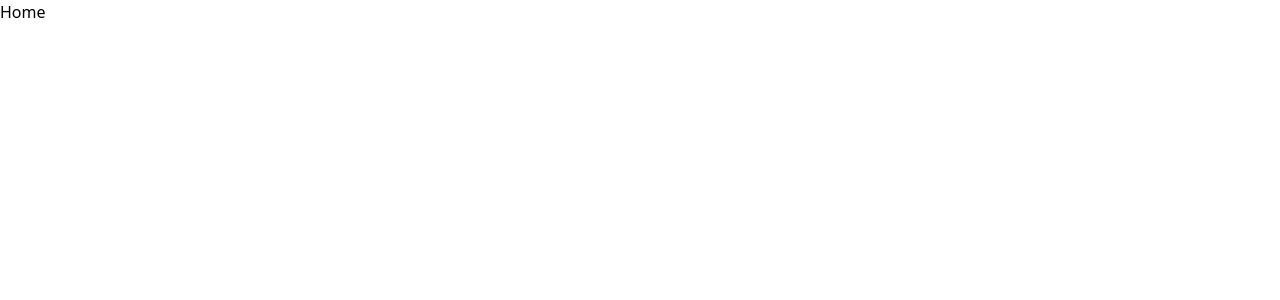
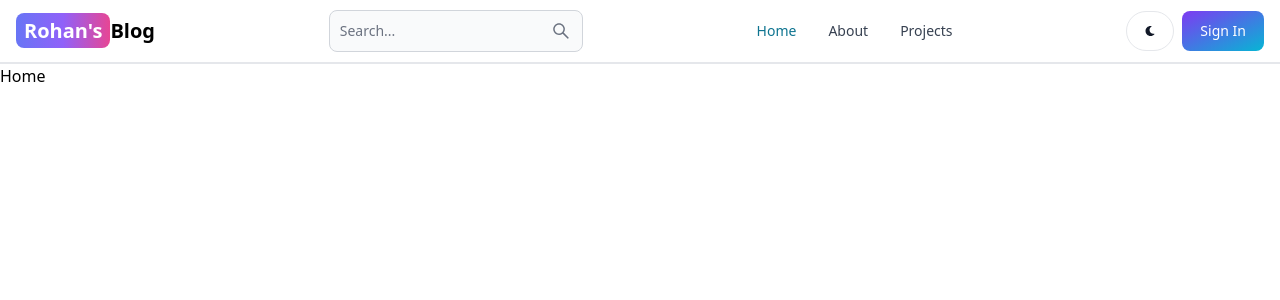
Before and after one commit to Rohan746/MERN-Blog, a React (Vite) app in the folder client/: page / in a window 1280 px wide. Shown: the top 300 px of the page. Built offline with nearby package versions, Linux system fonts and the light colour scheme.

Commit message:
create the header section

```diff
--- a/client/package.json
+++ b/client/package.json
@@ -10,8 +10,10 @@
     "preview": "vite preview"
   },
   "dependencies": {
+    "flowbite-react": "^0.7.2",
     "react": "^18.2.0",
     "react-dom": "^18.2.0",
+    "react-icons": "^5.0.1",
     "react-router-dom": "^6.22.0"
   },
   "devDependencies": {
--- a/client/src/App.jsx
+++ b/client/src/App.jsx
@@ -1,22 +1,24 @@
-import { BrowserRouter, Routes, Route } from "react-router-dom"
-import Home from "./pages/Home"
-import About from "./pages/About"
-import SignIn from "./pages/SignIn"
-import SignUp from "./pages/SignUp"
-import Dashboard from "./pages/Dashboard"
-import Projects from "./pages/Projects"
+import { BrowserRouter, Routes, Route } from "react-router-dom";
+import Home from "./pages/Home";
+import About from "./pages/About";
+import SignIn from "./pages/SignIn";
+import SignUp from "./pages/SignUp";
+import Dashboard from "./pages/Dashboard";
+import Projects from "./pages/Projects";
+import Header from "./components/Header";
 
 export default function App() {
   return (
     <BrowserRouter>
-      <Routes>
-        <Route path="/" element={<Home />}/>
-        <Route path="/about" element={<About/>}/>
-        <Route path="/sign-in" element={<SignIn/>}/>
-        <Route path="/sign-up" element={<SignUp/>}/>
-        <Route path="/dashboard" element={<Dashboard/>}/>
-        <Route path="/project" element={<Projects/>}/>
-      </Routes>
+      <Header/>
+        <Routes>
+          <Route path="/" element={<Home />} />
+          <Route path="/about" element={<About />} />
+          <Route path="/sign-in" element={<SignIn />} />
+          <Route path="/sign-up" element={<SignUp />} />
+          <Route path="/dashboard" element={<Dashboard />} />
+          <Route path="/project" element={<Projects />} />
+        </Routes>
     </BrowserRouter>
-  )
+  );
 }
--- /dev/null
+++ b/client/src/components/Header.jsx
@@ -0,0 +1,52 @@
+import { Button, Navbar, TextInput } from "flowbite-react";
+import { Link, useLocation } from "react-router-dom";
+import { AiOutlineSearch } from "react-icons/ai";
+import { FaMoon } from "react-icons/fa";
+
+export default function Header() {
+  const path = useLocation().pathname;
+  return (
+    <Navbar className="border-b-2">
+      <Link
+        to="/"
+        className="self-center whitespace-nowrap text-sm sm:text-xl font-semibold dark:text-white"
+      >
+        <span className="px-2 py-1 bg-gradient-to-r from-indigo-500 via-purple-500 to-pink-500 rounded-lg text-white">
+          Rohan's
+        </span>
+        Blog
+      </Link>
+      <form>
+        <TextInput
+          type="text"
+          placeholder="Search..."
+          rightIcon={AiOutlineSearch}
+          className="hidden lg:inline"
+        />
+      </form>
+      <Button className="w-12 h-10 lg:hidden" color="gray" pill>
+        <AiOutlineSearch />
+      </Button>
+      <div className="flex gap-2 md:order-2">
+        <Button className="w-12 h-10 hidden sm:inline" color="gray" pill>
+          <FaMoon />
+        </Button>
+        <Link to="/sign-in">
+          <Button gradientDuoTone="purpleToBlue">Sign In</Button>
+        </Link>
+        <Navbar.Toggle />
+      </div>
+      <Navbar.Collapse>
+        <Navbar.Link active={path === "/"} as={'div'}>
+          <Link to="/">Home</Link>
+        </Navbar.Link>
+        <Navbar.Link active={path === "/about"} as={'div'}>
+          <Link to="/about">About</Link>
+        </Navbar.Link>
+        <Navbar.Link active={path === "/projects"} as={'div'}>
+          <Link to="/projects">Projects</Link>
+        </Navbar.Link>
+      </Navbar.Collapse>
+    </Navbar>
+  );
+}
--- a/client/tailwind.config.js
+++ b/client/tailwind.config.js
@@ -1,11 +1,14 @@
 /** @type {import('tailwindcss').Config} */
 export default {
   content: [
-    "./index.html",
-    "./src/**/*.{js,ts,jsx,tsx}"
+    './index.html',
+    './src/**/*.{js,ts,jsx,tsx}',
+    'node_modules/flowbite-react/**/*.{js,jsx,ts,tsx}',
   ],
   theme: {
     extend: {},
   },
-  plugins: [],
-}
+  plugins: [
+    require('flowbite/plugin'),
+  ],
+};
```
Also changed, not shown: 1 other file (tests, documents, lock files or other folders).
